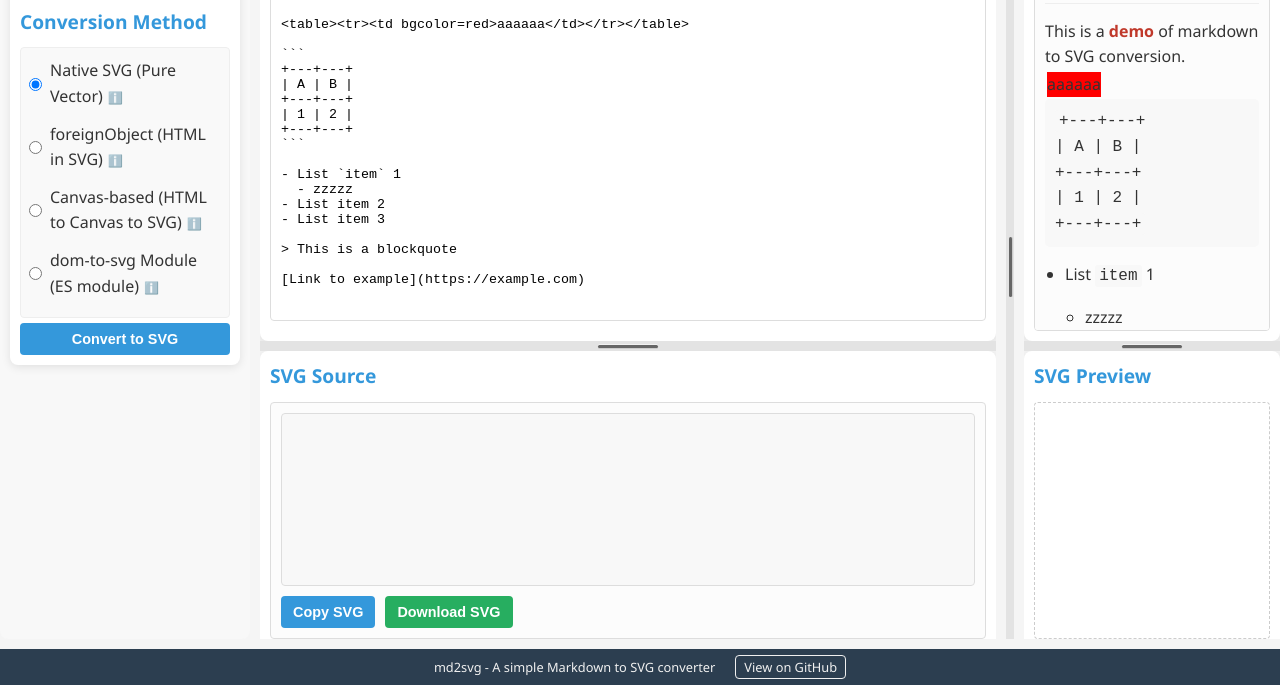
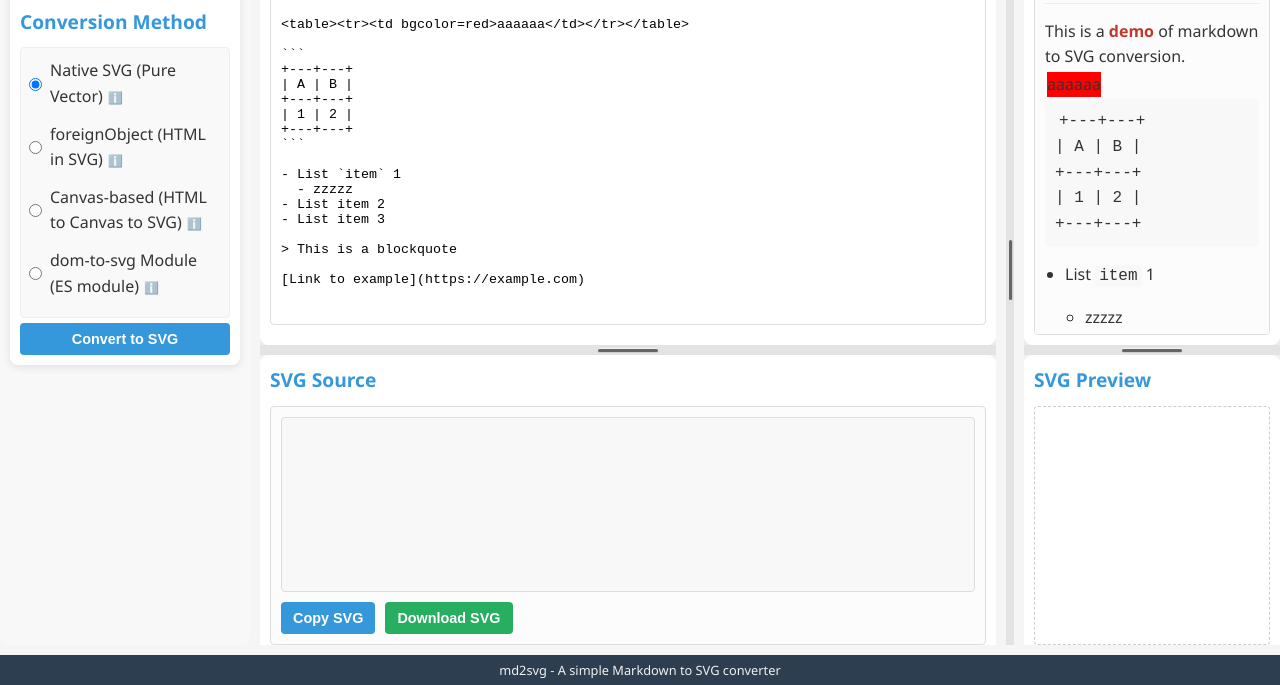
Before and after one commit to tigra/md2svg, a website built with Vite: page index.html in a window 1280 px wide. Shown: the part 115-800 px from the top of the page. Built offline with nearby package versions, Linux system fonts and the light colour scheme.

Commit message:
Revert "feat: deploy public/md2svg.png"
This reverts commit 30f4298b9f5d32f278b5e7c7902c4e8aeb66ae5c.

```diff
--- a/index.html
+++ b/index.html
@@ -140,9 +140,6 @@ This is a **demo** of markdown to SVG conversion.
 
     <footer>
         <p>md2svg - A simple Markdown to SVG converter</p>
-        <div class="github-link">
-            <a href="https://github.com/tigra/md2svg" target="_blank">View on GitHub</a>
-        </div>
     </footer>
 
     <script type="module" src="/src/main.js"></script>
--- a/src/assets/style.css
+++ b/src/assets/style.css
@@ -586,27 +586,11 @@ button:hover {
 
 /* Footer */
 footer {
-    min-height: 30px;
+    height: 30px;
     display: flex;
-    flex-wrap: wrap;
     align-items: center;
     justify-content: center;
     color: #f0f0f0;
     text-align: center;
     font-size: 0.8rem;
-    gap: 20px;
 }
-
-.github-link a {
-    color: #f0f0f0;
-    text-decoration: none;
-    border: 1px solid #f0f0f0;
-    padding: 2px 8px;
-    border-radius: 4px;
-    transition: all 0.2s ease;
-}
-
-.github-link a:hover {
-    background-color: #f0f0f0;
-    color: #2c3e50;
-}
--- a/vite.config.js
+++ b/vite.config.js
@@ -21,10 +21,5 @@ export default defineConfig({
         comments: true,
       },
     },
-    // Ensure all public files are included in the build
-    copyPublicDir: true,
   },
-
-  // Public directory handling
-  publicDir: 'public',
 });
```
Also changed, not shown: README.md, md2svg.png (renamed from public/md2svg.png).
